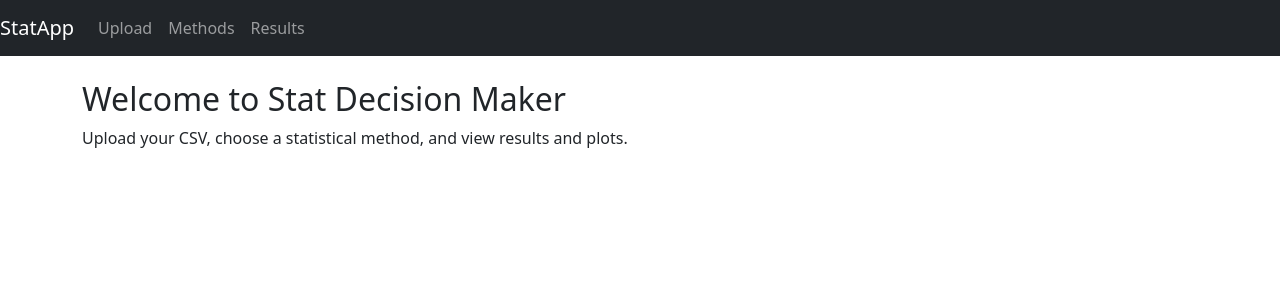
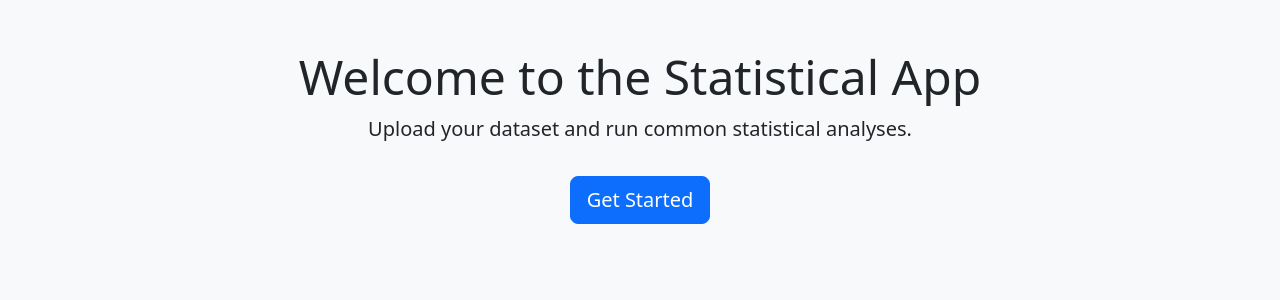
Before and after one commit to Kidanedg/stat-decision-maker, a Flask app: page / in a window 1280 px wide. Shown: the top 300 px of the page. Run offline with Flask 3, Linux system fonts and the light colour scheme.

Commit message:
Update home.html

```diff
--- a/templates/home.html
+++ b/templates/home.html
@@ -1,5 +1,15 @@
-{% extends "base.html" %}
-{% block content %}
-<h2>Welcome to Stat Decision Maker</h2>
-<p>Upload your CSV, choose a statistical method, and view results and plots.</p>
-{% endblock %}
+<!doctype html>
+<html lang="en">
+<head>
+  <meta charset="UTF-8">
+  <title>Statistical App - Home</title>
+  <link href="https://cdn.jsdelivr.net/npm/bootstrap@5.3.0/dist/css/bootstrap.min.css" rel="stylesheet">
+</head>
+<body class="bg-light">
+  <div class="container mt-5 text-center">
+    <h1 class="display-5">Welcome to the Statistical App</h1>
+    <p class="lead">Upload your dataset and run common statistical analyses.</p>
+    <a href="{{ url_for('upload') }}" class="btn btn-primary btn-lg mt-3">Get Started</a>
+  </div>
+</body>
+</html>
```
